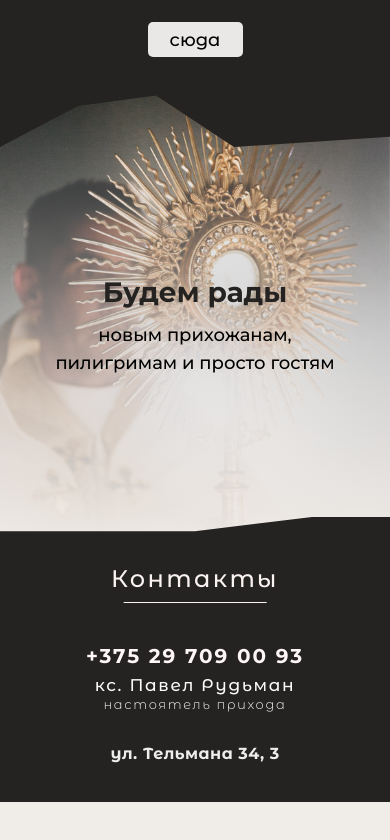
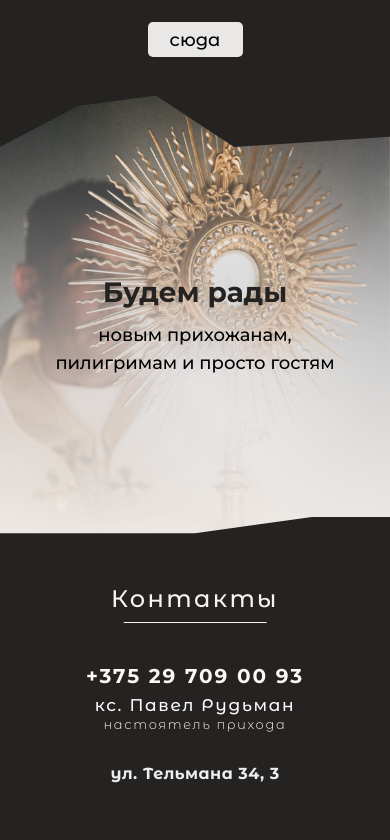
Before and after one commit to antonpetrovich13/Church, a plain HTML site: page index.html in a window 390 px wide. Shown: the part 1903-2743 px from the top of the page. Before the commit the page ends 2705 px from the top, so only its background shows below. Drawn offline with nearby package versions, Linux system fonts and the light colour scheme.

Commit message:
Add files via upload

```diff
--- a/#source/scss/footer.scss
+++ b/#source/scss/footer.scss
@@ -169,7 +169,7 @@
 		}
 	}
 	@media (max-width: 500px) {
-		padding: 50px 10px 40px 10px;
+		padding: 70px 10px 60px 10px;
 		&__title {
 			margin: 0px 0px 55px 0px;
 			font-size: 24px;
```
Also changed, not shown: css/style.css.
